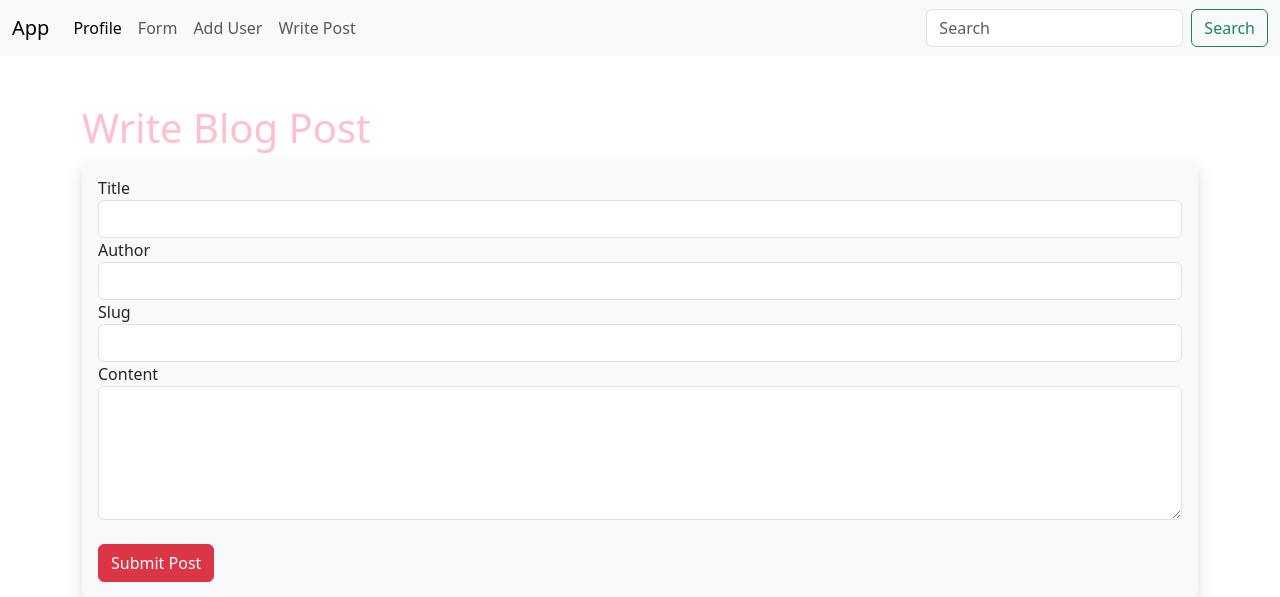
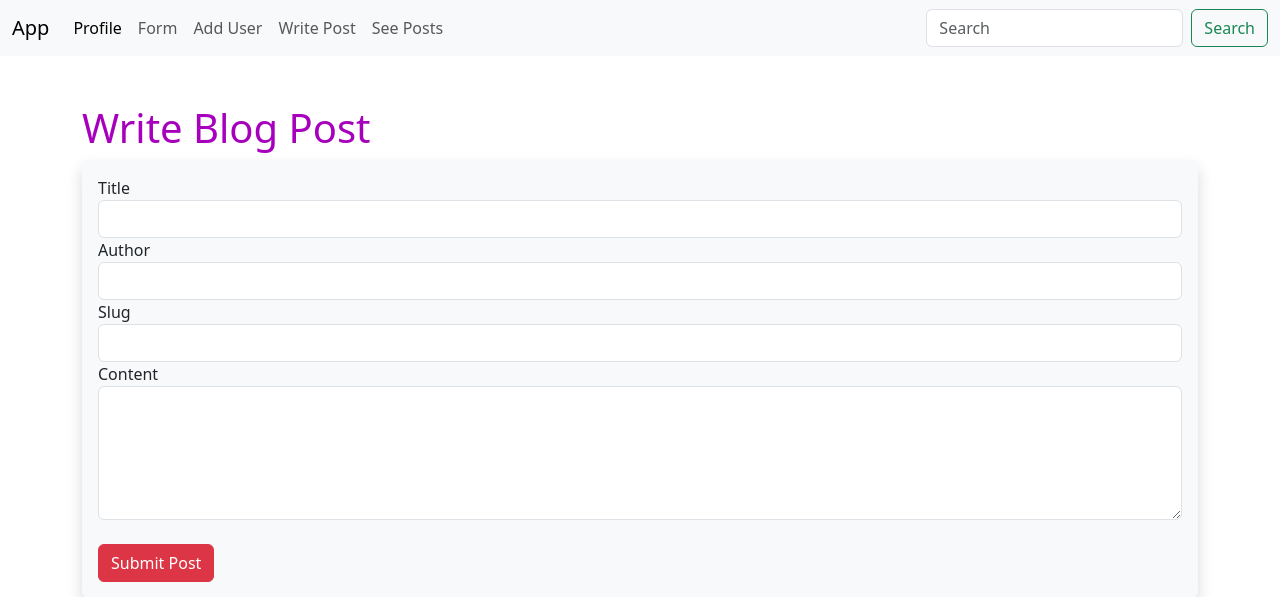
Before and after one commit to mart-dore/FlaskAPP, a Flask app: page /add-post in a window 1280 px wide. Shown: the top 597 px of the page. Run offline with Flask 3, Linux system fonts and the light colour scheme.

Commit message:
add page to see posts

```diff
--- a/app.py
+++ b/app.py
@@ -146,7 +146,6 @@ def test_pw():
                             pw_to_check = pw_to_check,
                             passed = passed)
 
-
 # PAGE 4 : Post PAGE
 @app.route('/add-post', methods=['GET', 'POST'])
 def add_post():
@@ -173,6 +172,14 @@ def add_post():
     # Redirect to webpage
     return render_template('add_post.html', form=form)
 
+# PAGE : BLOG posts
+@app.route('/posts')
+def posts():
+    # Get all posts from db
+    posts = Posts.query.order_by(Posts.date_posted)
+
+    return render_template('posts.html',
+                            posts=posts)
 
 # PAGE USER/ADD
 @app.route('/user/add', methods=['GET', 'POST'])
--- a/static/css/style.css
+++ b/static/css/style.css
@@ -1,5 +1,5 @@
 h1 {
-    color: pink
+    color: rgb(166, 0, 188)
 }
 
 #demo{
--- a/templates/navbar.html
+++ b/templates/navbar.html
@@ -18,6 +18,9 @@
           <li class="nav-item">
             <a class="nav-link" href="{{url_for('add_post')}}">Write Post</a>
           </li>
+          <li class="nav-item">
+            <a class="nav-link" href="{{url_for('posts')}}">See Posts</a>
+          </li>
 
 
         </ul>
```
Also changed, not shown: templates/posts.html (added, +26 -0 lines), instance/users.db.
